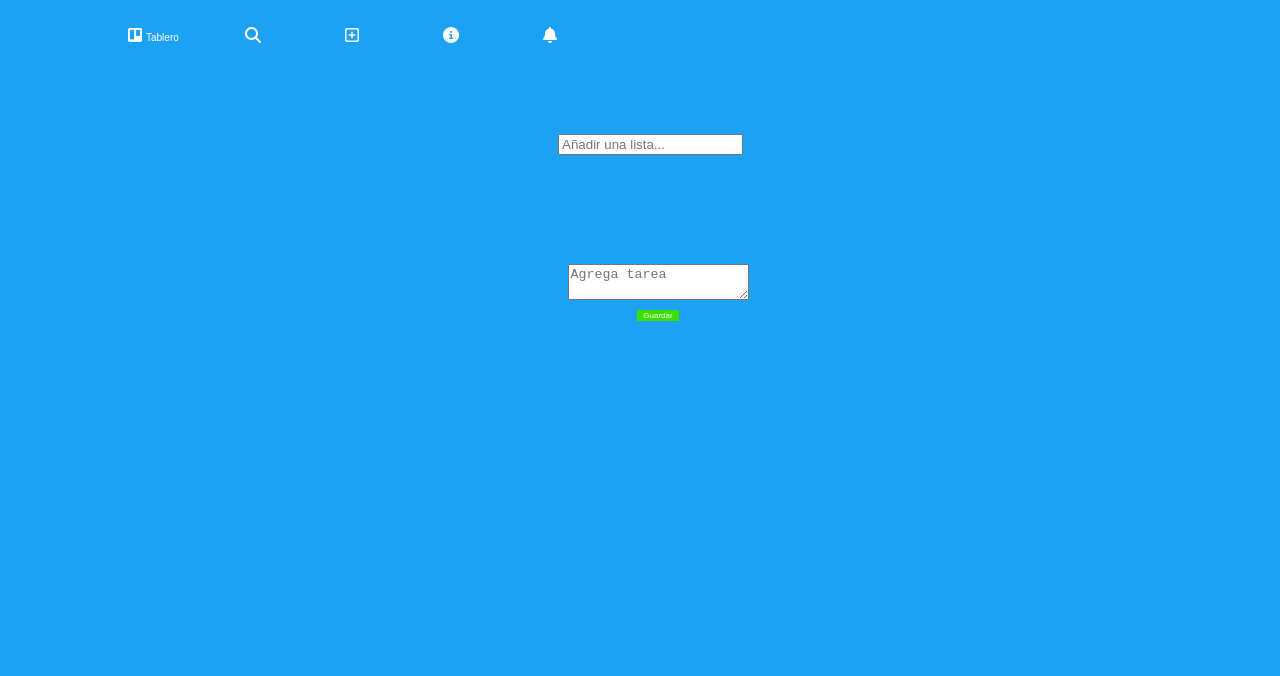
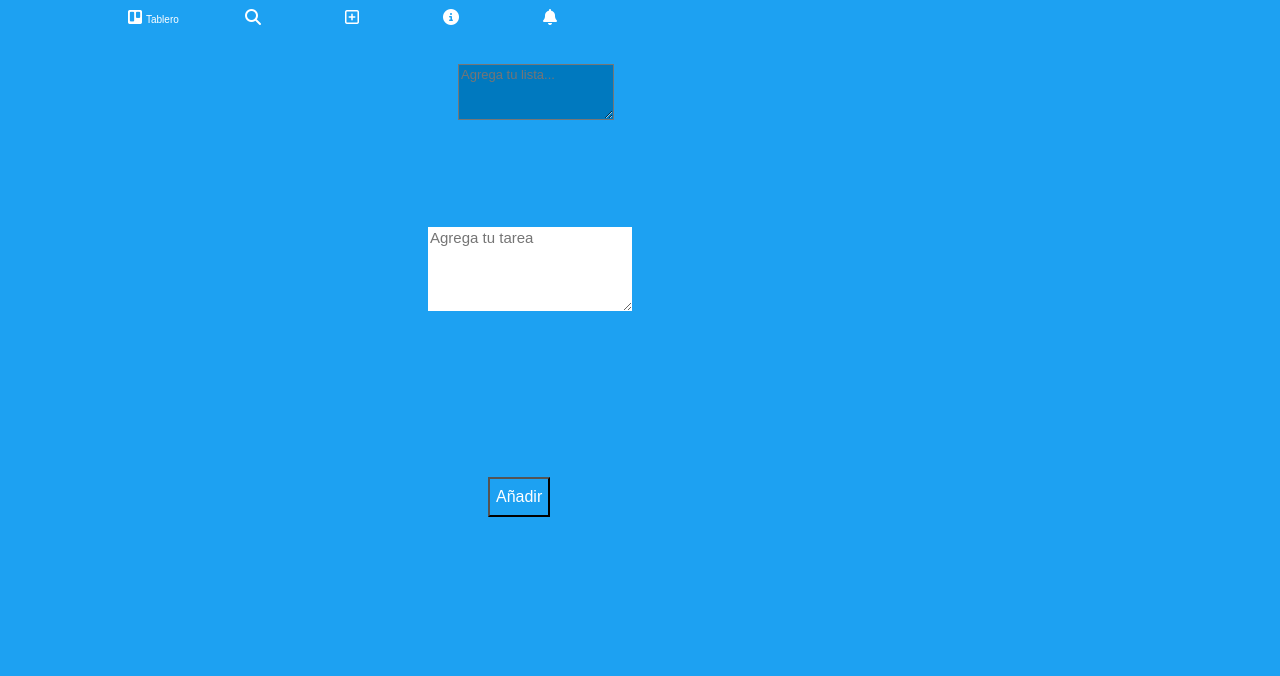
Before and after one commit to Paula83/Trello, a plain HTML site: page index.html in a window 1280 px wide. Shown: the part 124-800 px from the top of the page. Drawn offline with Linux system fonts and the light colour scheme.

Commit message:
tercera versión

```diff
--- a/assets/css/main.css
+++ b/assets/css/main.css
@@ -51,47 +51,62 @@ menu{
 
 		}
 
-/*cuadro inicial añadir lista*/
+		/*section agregar tarea*/
+		#lista{
+			margin-left: 450px;
+			margin-top: 80px;
+			width: 150px;
+			height: 50px;
+			background: #0079bf;
+			color: #fff;
+			font-size: 13px;
+			font-family:sans-serif;
+			margin-bottom: 3px;
+			text-align:left;
+		}
 
-.tablero{
+		.tareas{
+			background: #1da1f2;
+			color: #fff;
+			padding: 0px 0;
+			width: 100%;
+			height: 50px;
+		}
+
+		#tareaInput {
+			margin-left: 400px;
+			margin-top: 80px;
 			width: 200px;
-	height: 50px;
-	margin-left: 500px;
-	margin-top: 100px;
-	padding: 50px;
-	text-align: center;
-	display: inline-block;
-
-}
-.tablero{
-	text-align: center;
-	width: 150px;
-	height: 30px;
-	background:#1da1f2;
-    font-size: 8px;
-    font-family: sans-serif;
-	border: none;
+			height: 80px;
+			font-size: 15px;
+			font-family:sans-serif;
+			color:#1da1f2;
+			border: 20px solid #1da1f2;
+			/*display: none;
+			display: visibility;*/
 		}
 
 
+		#button {
+			background: #1da1f2;
+			color: #fff;
+			display: inline-block;
+			height: 40px;
+			font-size: 16px;
+			margin-left: 480px;
+			margin-top: 300px;
 
-
-  /*Formulario para añadir lista tareas*/
-#formulario{
-	width: 200px;
-	height: 50px;
-	margin-left: 500px;
-	padding: 50px;
-	text-align: center;
-	display: inline-block;
 		}
 
 
-#boton{
-	background: #3ADF00;
-	font-family: sans-serif;
-	color: #FFFFFF;
-	border: none;
-	font-size: 8px;
-
+		#listaTareas{
+			margin-left: 450px;
+			margin-top: 20px;
+			width: 100px;
+			height: 50px;
+			background:#1da1f2;
+			color: #000;
+			font-size: 20px;
+			font-family:sans-serif;
+			margin-bottom: 3px;
 		}
--- a/assets/js/app.js
+++ b/assets/js/app.js
@@ -1,5 +1,5 @@
 	//crear evento boton
-var tecla= document.getElementById("boton");
+	/*var tecla= document.getElementById("boton");
 	tecla.addEventListener("click", function (){
 
 	//Limpiar area de tarea
@@ -9,21 +9,42 @@ tecla.addEventListener("click", function (){
 	 //Lista de tareas
 	 var contenedor = document.getElementById("contenedor");
 
-var newTarea = document.createElement("div");
-
-//Oculta Formulario
-function ocultar(){
-document.getElementsByclass('formulario').style.display = 'none';}
+	var newTarea = document.createElement("div");*/
 
 
 
+	/*Cuadro inicial para añadir texto
+	function lista_click(){
+		var lista = document.getElementsByClassName("lista").value;
+		lista.addEventListener("click")
+	}*/
+
+	/*Cear Lista de tareas*/
+
+		function listaTareas(){
+
+			var tarea = document.getElementById("tareaInput").value;
+			var divListaTareas = document.getElementById('listaTareas')
+			var divTarea = document.createElement ("div");
+			divTarea.innerHTML = (tarea);
+			divListaTareas.appendChild(divTarea);
+	}
 
 
+	/*/mostrar y ocultar lista de tareas
+	function ocultar_mostrar(){
+		document.getElementsByclass('tareaInput').style.display = 'none';
+		document.getElementsByclass('tareaInput').style.display = 'visibility';
+	}
 
-
-
-
-
-
-
-})
+	//Ocultar lista tareas
+	function mostar_ocultar(){
+		document.getElementById('tareaInput').value = "";
+			document.getElementsByClassName("class").style.display = "none";
+		var tarea= document.getElementsByClassName(".tarea");
+		if(tarea.style.display == "none"){
+			mostrar();
+		}else{
+			ocultar();
+		}
+	}*/
--- a/index.html
+++ b/index.html
@@ -14,7 +14,6 @@
             </div>
             <!--Menu de Iconos-->
             <div>
-            "
                <ul class = "menu">
                   <li>
                      <i class="fa fa-trello" aria-hidden="true"></i>
@@ -27,32 +26,18 @@
                </ul>
             </div>
          </header>
+         <!--Añadir lista -->
+         <section>
+            <textarea type="text" value="mostrar/ocultar" id="lista" placeholder="Agrega tu lista..." ></textarea>
             <!--Para añadir lista de tareas -->
-      <section class="tablero">
-         <input type="text" placeholder="Añadir una lista...">
+         <div class="tareas">
+               <textarea type="text" value="mostrar/ocultar" id="tareaInput" placeholder="Agrega tu tarea" onfocus="deleteTextAreaText()"></textarea>
+               <div id="listaTareas"></div>
+         </div>
+               <button type="button" value="mostrar/ocultar" id="button" onclick ="listaTareas()">Añadir</button>
          </section>
-      <!-- parte formulario, para agregar tareas-->
 
-      <section id= "formulario">
-         <textarea class="txt" id="tarea" placeholder="Agrega tarea "></textarea>
-
-         <!--Div vacio -->
-         <div id="contenedor"></div>
-
-          <!--Boton-->
-         <div>
-         <button type="button" id = "boton">Guardar</button>
-         </div>
-      </section>
-      <!-- contenedor para comentarios -->
-
-      </div>
-
-
-
-
-
-
+        <!--script-->
          <script src="https://use.fontawesome.com/ed2e47e94a.js"></script>
          <script src="assets/js/app.js"></script>
 
```
Lines whose indentation alone changed are shown as unchanged.
